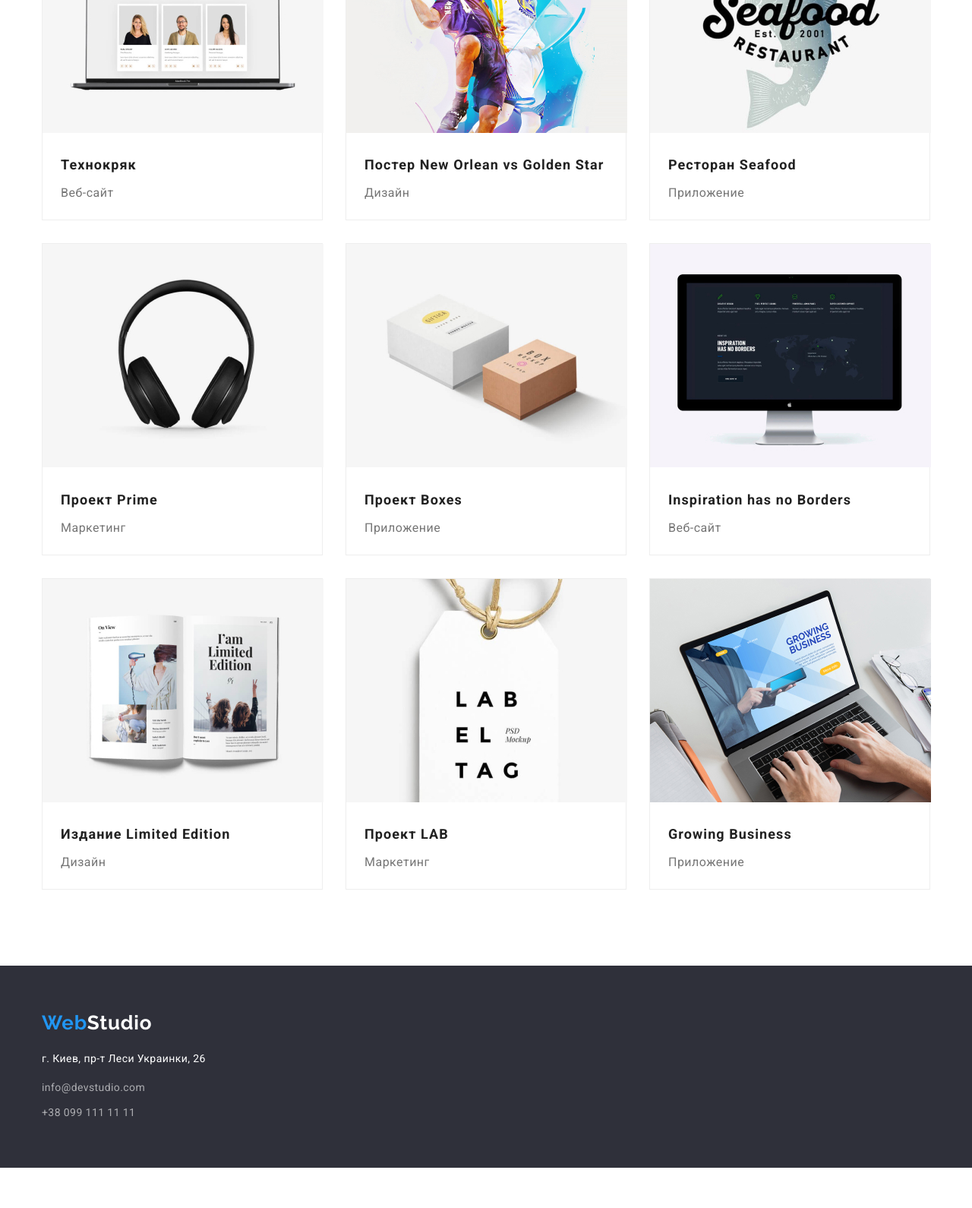
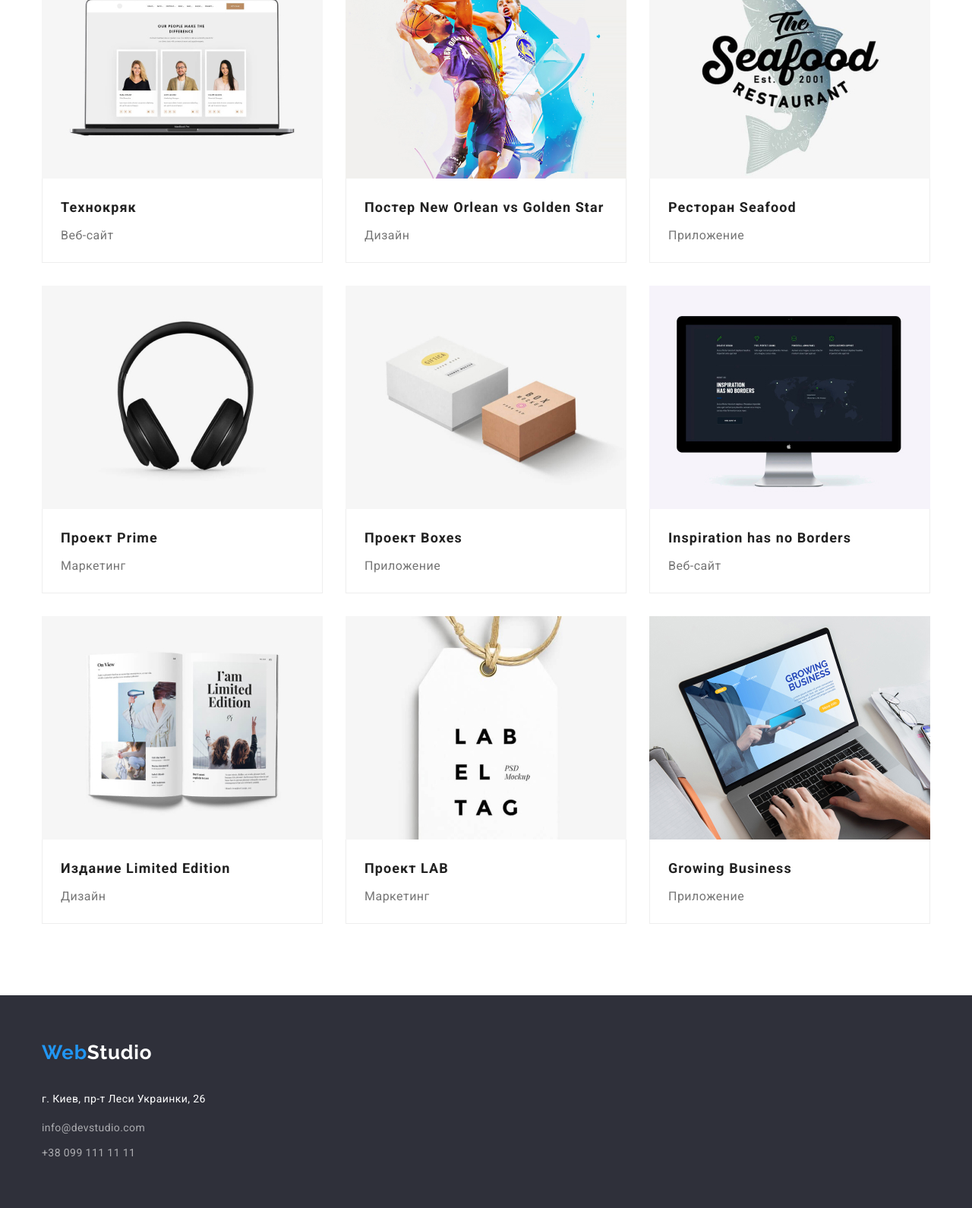
Before and after one commit to NataliiaBabych/goit-markup-hw-03, a plain HTML site: page portfolio.html in a window 1280 px wide. Shown: the part 322-1912 px from the top of the page at 76% size. Before the commit the page ends 1859 px from the top, so only its background shows below. Drawn offline with nearby package versions, Linux system fonts and the light colour scheme.

Commit message:
fixed mistakes

```diff
--- a/css/style.css
+++ b/css/style.css
@@ -33,7 +33,11 @@ body {
 }
 
 /* header */
-
+.header{
+height: 80px;
+padding-top: 24px;
+padding-bottom: 25px;
+}
 .logo {
 
 text-decoration: none;
@@ -105,13 +109,11 @@ margin-right: 50px;
 .hero {
     background-color: #2F303A;
     text-align: center;
+    padding: 200px 452px;
 }
 .hero-title {
     margin-top: 0px;
-    margin-right: 454px;
-    margin-left: 450px;
-    padding-top: 195px;
-
+    margin-bottom: 30px;
 
     color:#FFFFFF;
     font-weight: 900;
@@ -124,11 +126,6 @@ margin-right: 50px;
 
 .hero-button {
     display: inline-block;
-
-    margin-top: 35px;
-    margin-right: auto;
-    margin-left: auto;
-    margin-bottom: 200px;
     padding: 10px 32px;
 
     box-shadow: 0px 4px 4px rgba(0, 0, 0, 0.15);
@@ -144,9 +141,12 @@ margin-right: 50px;
     letter-spacing: 0.06em;
 }
 /* features */
+.features {
+    padding-top: 94px;
+    padding-bottom: 94px;
+}
 .features-list {
     display: flex;
-    margin-top: 94px;
     justify-content: space-between;
 }
 .features-list>.item:not(:last-child) {
@@ -173,10 +173,12 @@ margin-right: 50px;
     text-transform: uppercase;
 }
 /* about-us */
+.about {
+    padding-top: 94px;
+    padding-bottom: 94px;
+}
 .about-title {
-    margin-top: 94px;
-    margin-right: auto;
-    margin-left: auto;
+    margin-top: 0px;
     margin-bottom: 50px;
 
     color: var(--title-text-color)
@@ -196,14 +198,12 @@ margin-right: 50px;
 }
 /* team */
 .team {
-    margin-top: 94px;
     padding-top: 94px;
+    padding-bottom: 94px;
     background-color: #F5F4FA;
 }
 .team-title {
     margin-top: 0px;
-    margin-right: auto;
-    margin-left: auto;
     margin-bottom: 50px;
 
     color: var(--title-text-color);
@@ -217,7 +217,6 @@ margin-right: 50px;
     display: flex;
 }
 .team-list .item {
-    margin-bottom: 94px;
     box-shadow: 0px 1px 3px rgba(0, 0, 0, 0.12), 0px 1px 1px rgba(0, 0, 0, 0.14), 0px 2px 1px rgba(0, 0, 0, 0.2);
     border-radius: 0px 0px 4px 4px;
 
@@ -256,8 +255,8 @@ footer {
 
 }
 
-.footer-address {
-    margin-top: 20px;
+.address {
+    padding-top: 20px;
 }
 .footer-address>.item:not(:last-child) {
     margin-bottom: 9px;
@@ -285,7 +284,11 @@ footer {
 }
 
 /* portfolio list */
-
+.portfolio {
+    padding-top: 94px;
+    padding-bottom: 94px;
+    border-top:1px solid #ECECEC;
+}
 /* buttons */
 button {
     padding: 6px 22px;
@@ -296,9 +299,7 @@ button {
 }
 .button-list {
     display: flex;
-    margin-top: 83px;
-    margin-left: 270px;
-    margin-right: 288px;
+    justify-content: center;
 }
 .button-list>.item:not(:last-child){
     margin-right: 8px;
@@ -320,12 +321,13 @@ button {
     box-shadow: 0px 3px 1px rgba(0, 0, 0, 0.1), 0px 1px 2px rgba(0, 0, 0, 0.08), 0px 2px 2px rgba(0, 0, 0, 0.12);
 }
 /* Carts */
-
+.portfolio-link {
+    display: block;
+}
 .portfolio-preview {
     display: flex;
     flex-wrap: wrap;
     margin-top: 50px;
-    margin-bottom: 100px;
 }
 .portfolio-preview>.item:not(:nth-child(3n+3)) {
     margin-right: 30px;
@@ -337,16 +339,23 @@ button {
 
 .portfolio-preview>.item {
     width: 370px;
-    border: 1px solid #EEEEEE;
+    /* border: 1px solid #EEEEEE; */
+}
+.portfolio-content {
+border-right: 1px solid #EEEEEE;
+border-left: 1px solid #EEEEEE;
+border-bottom: 1px solid #EEEEEE;
+padding: 20px 24px;
 }
 
+.portfolio-img {
+    display: block;
+}
 .portfolio-preview a {
     text-decoration: none;
 }
 .portfolio-preview h2 {
-    margin-top: 20px;
-    margin-right: 24px;
-    margin-left: 24px;
+    margin-top: 0px;
     margin-bottom: 4px;
 
     color: var(--title-text-color);
@@ -356,10 +365,8 @@ button {
     letter-spacing: 0.06em;
 }
 .portfolio-preview p {
-    margin-right: 24px;
-    margin-left: 24px;
-    margin-bottom: 20px;
     margin-top: 0px;
+    margin-bottom: 0px;
 
     color: var(--main-text-color);
     font-weight: 400;
--- a/portfolio.html
+++ b/portfolio.html
@@ -9,7 +9,7 @@
     <link rel="stylesheet" href="./css/style.css">
 </head>
 <body>
-    <header>
+    <header class="header">
         <nav class="main-nav container">
             <a class="logo" href="./index.html">Web<span class="logo-part">Studio</span></a>
         <ul class="list-nav list">
@@ -39,66 +39,84 @@
     </ul>
     <ul class="portfolio-preview list">
         <li class="item">
-            <a href="#">
-                <img src="./images/portfolio/techkriyk.jpg"  alt="Технокряк" width="370">
+            <a class="portfolio-link" href="#">
+                <img class="portfolio-img" src="./images/portfolio/techkriyk.jpg"  alt="Технокряк" width="370">
+                <div class="portfolio-content">
                 <h2>Технокряк</h2>
                 <p>Веб-сайт</p>
+                </div>
             </a>
         </li>
         <li class="item">
-            <a href="#">
-                <img src="./images/portfolio/poster-new-orlean.jpg" alt="Постер с баскетболистами" width="370">
+            <a class="portfolio-link" href="#">
+                <img class="portfolio-img" src="./images/portfolio/poster-new-orlean.jpg" alt="Постер с баскетболистами" width="370">
+                <div class="portfolio-content">
                 <h2>Постер New Orlean vs Golden Star</h2>
                 <p>Дизайн</p>
+                </div>
             </a>
         </li>
         <li class="item">
-            <a href="#">
-                <img src="./images/portfolio/seafood.jpg" alt="Логотип ресторана" width="370">
+            <a class="portfolio-link" href="#">
+                <img class="portfolio-img" src="./images/portfolio/seafood.jpg" alt="Логотип ресторана" width="370">
+                <div class="portfolio-content">
                 <h2>Ресторан Seafood</h2>
                 <p>Приложение</p>
+                </div>
             </a>
         </li>
         <li class="item">
-            <a href="#">
-                <img src="./images/portfolio/prime.jpg" alt="Наушники" width="370">
+            <a class="portfolio-link" href="#">
+                <img class="portfolio-img" src="./images/portfolio/prime.jpg" alt="Наушники" width="370">
+                <div class="portfolio-content">
                 <h2>Проект Prime</h2>
                 <p>Маркетинг</p>
+                </div>
             </a>
         </li>
         <li class="item">
-            <a href="#">
-                <img src="./images/portfolio/boxes.jpg" alt="Две коробки" width="370">
+            <a class="portfolio-link" href="#">
+                <img class="portfolio-img" src="./images/portfolio/boxes.jpg" alt="Две коробки" width="370">
+                <div class="portfolio-content">
                 <h2>Проект Boxes</h2>
                 <p>Приложение</p>
+                </div>
             </a>
         </li>
         <li class="item">
-            <a href="#">
-                <img src="./images/portfolio/inspiration.jpg" alt="Монитор с сайтом" width="370">
+            <a class="portfolio-link" href="#">
+                <img class="portfolio-img" src="./images/portfolio/inspiration.jpg" alt="Монитор с сайтом" width="370">
+                <div class="portfolio-content">
                 <h2>Inspiration has no Borders</h2>
                 <p>Веб-сайт</p>
+                </div>
             </a>
         </li>
         <li class="item">
-            <a href="#">
-                <img src="./images/portfolio/limited-edition.jpg" alt="Разворот книги" width="370">
+            <a class="portfolio-link" href="#">
+                <img class="portfolio-img" src="./images/portfolio/limited-edition.jpg" alt="Разворот книги" width="370">
+               <div class="portfolio-content">
                 <h2>Издание Limited Edition</h2>
                 <p>Дизайн</p>
+                </div>
             </a>
         </li>
         <li class="item">
-            <a href="#">
-                <img src="./images/portfolio/lab.jpg" alt="Лейб" width="370">
+            <a class="portfolio-link" href="#">
+                <img class="portfolio-img" src="./images/portfolio/lab.jpg" alt="Лейб" width="370">
+                <div class="portfolio-content">
                 <h2>Проект LAB</h2>
                 <p>Маркетинг</p>
+                </div>
             </a>
         </li>
         <li class="item">
-            <a href="#">
-                <img src="./images/portfolio/growing-business.jpg" alt="Ноутбук" width="370">
+            <a class="portfolio-link" href="#">
+                <img class="portfolio-img" src="./images/portfolio/growing-business.jpg" alt="Ноутбук" width="370">
+                <div class="portfolio-content">
                 <h2>Growing Business</h2>
                 <p>Приложение</p>
+                </div>
             </a>
         </li>
     </ul>
@@ -108,7 +126,7 @@
     <footer>
         <div class="container">
         <a class="logo" href="#">Web<span class="logo-part-footer">Studio</span></a>
-        <address>
+        <address class="address">
             <ul class="footer-address list">
                 <li class="item"><p>г. Киев, пр-т Леси Украинки, 26</p></li>
                 <li class="item"><a href="mailto:info@devstudio.com">info@devstudio.com</a></li>
```
Also changed, not shown: index.html (+1 -1 lines).
